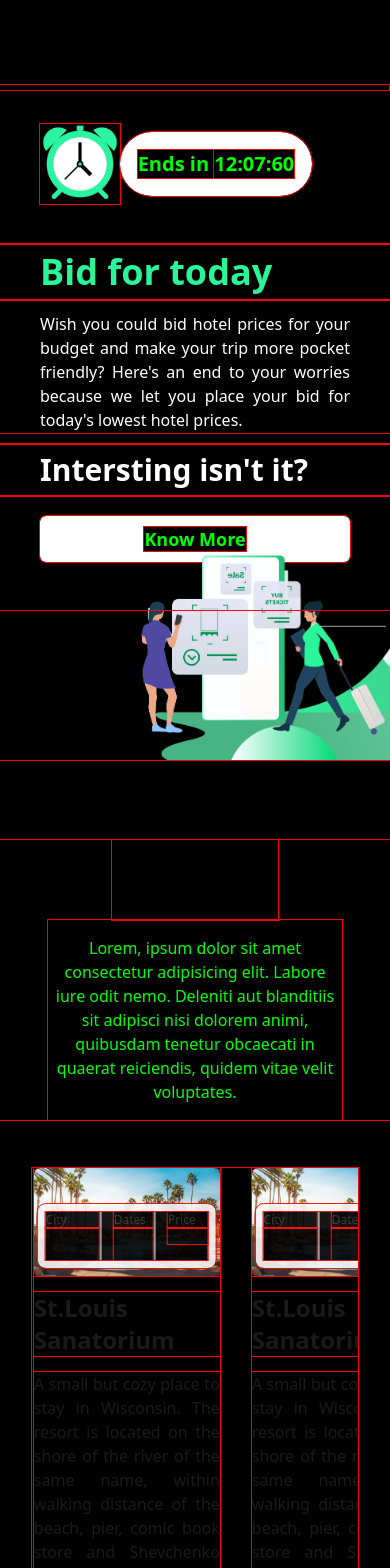
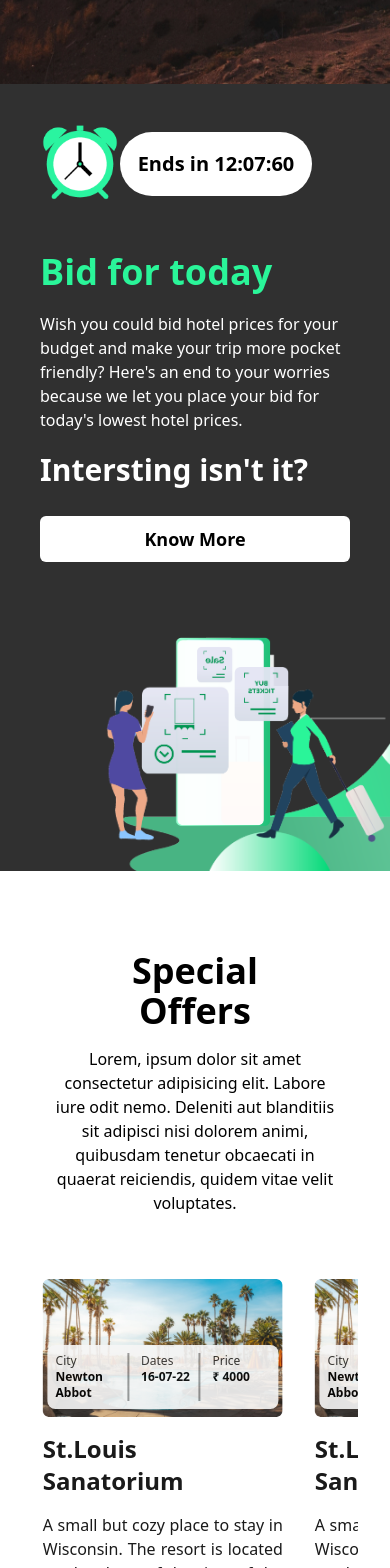
Before and after one commit to jaisonjoshi/Trouvailler-web, a React (Create React App) app: page / in a window 390 px wide. Shown: the part 760-2328 px from the top of the page. Built offline with nearby package versions, Linux system fonts and the light colour scheme.

Commit message:
debugged again

```diff
--- a/src/Pages/Reviews/Review.jsx
+++ b/src/Pages/Reviews/Review.jsx
@@ -5,7 +5,7 @@ import Slider from "react-slick";
 
 const Reviews = () => {
     var settings = {
-        dots: false,
+        dots: true,
         infinite: true,
         speed: 500,
         arrows:false,
@@ -36,7 +36,7 @@ const ReviewsCard = () => {
     return (
         <div>
 
-            <div className="p-20 sm:p-20">
+            <div className=" sm:p-7">
                 <div className='flex justify-center'>
                     <div className='w-2/5 h-2/5 rounded-full'>
                         <img className='w-full object-cover' src={require('../Assets/avatar.png')} alt="Avatar" />
@@ -45,7 +45,7 @@ const ReviewsCard = () => {
                 <p className='text-center pt-10'>
                     I quickly found the right tour for me, but I had a few questions about the hotel, I wrote to tech support and they answered all my questions within an hour. The vacation itself was perfect. Thank you very much. I will come back again and again.
                 </p>
-                <div className='pt-5'>
+                <div className='pt-5 text-center'>
                     <span className='font-medium'>Jannike Borg,</span><span> Publisher</span>
                 </div>
             </div>
--- a/src/Pages/Reviews/ReviewsMob.jsx
+++ b/src/Pages/Reviews/ReviewsMob.jsx
@@ -25,17 +25,17 @@ const ReviewsMob = () => {
 
 const ReviewsCard = () => {
     return (
-        <div className='p-10'>
+        <div className='p-20'>
             <div className='flex justify-center'>
                 <div className='w-2/5 h-2/5 rounded-full'>
                     <img className='w-full object-cover' src={require('../Assets/avatar.png')} alt="Avatar" />
                 </div>
             </div>
-            <p className='text-justify pt-10'>
+            <p className='text-center pt-10'>
                 I quickly found the right tour for me, but I had a few questions about the hotel, I wrote to tech support and they answered all my questions within an hour. The vacation itself was perfect. Thank you very much. I will come back again and again.
             </p>
-            <div className='pt-5'>
-                <span className='font-medium'>Jannike Borg,</span><span> Publisher</span>
+            <div className='pt-5 text-center'>
+                <span className='font-medium'>- Jannike Borg,</span><span> Publisher</span>
             </div>
         </div>
     )
--- a/src/Pages/components/Footer/Footer.jsx
+++ b/src/Pages/components/Footer/Footer.jsx
@@ -35,9 +35,9 @@ const Footer = () => {
           <h3 className='text-lg'>Subscribe to Newsletter</h3>
           <h5 className='text-sm pb-3'>Your email</h5>
           <div className='flex overflow-hidden h-11 rounded-lg w-full'>
-            <div><input type="text" className='h-full grow text-blacky-dark p-3 focus:outline-evergreen' /></div>
-{/*             <button className='flex-none bg-evergreen rounded-r-lg h-auto'><FontAwesomeIcon className='px-4' icon={faPaperPlane} /></button>
- */}          </div>
+            <div><input type="text" className='h-full text-blacky-dark p-3 focus:outline-evergreen' /></div>
+            <button className='flex-none bg-evergreen rounded-r-lg h-auto p-3'><FontAwesomeIcon className='' icon={faPaperPlane} /></button>
+          </div>
           </div>
         </div>
 
--- a/src/Pages/components/cards/special_offers_card.jsx
+++ b/src/Pages/components/cards/special_offers_card.jsx
@@ -6,7 +6,7 @@ import Slider from "react-slick";
 const Offers = () => {
 
   var settings = {
-    dots: false,
+    dots: true,
     arrows: false,
     speed: 500,
     Infinite:true,
@@ -27,7 +27,7 @@ const Offers = () => {
       {
         breakpoint: 640,
         settings: {
-          slidesToShow: 1.5,
+          slidesToShow: 1.2,
           slidesToScroll: 1,
           initialSlide: 2
         }
--- a/src/Pages/components/navbar/navbar.jsx
+++ b/src/Pages/components/navbar/navbar.jsx
@@ -29,7 +29,7 @@ const NavbarTest = () => {
         <div>
             <Navbar className={` w-full z-50 top-0 left-0  px-8 transition-all duration-500 ease-in-out ${stickyClass}`}
   fluid={true}
-  rounded={true}
+
 >
   <Navbar.Brand href="https://flowbite.com/">
   <img
--- a/src/Pages/home/Home.jsx
+++ b/src/Pages/home/Home.jsx
@@ -65,8 +65,8 @@ const Home = () => {
 
       {/* Bid section */}
 
-      <div className='md:flex bg-blacky-light sm:pl-8 xl:pl-20 w-full h-1/6'>
-        <div className='w-full md:w-2/3'>
+      <div className='md:flex  bg-blacky-light sm:pl-8 xl:pl-20 w-full h-1/6'>
+        <div className='w-full md:1/2 lg:w-2/3'>
           <div className="p-10 flex">
             <div className="">
               <img className='w-20 h-20' src={require('../Assets/clock.png')}></img>
@@ -79,15 +79,15 @@ const Home = () => {
           <h1 className='font-bold text-4xl text-evergreen px-10 md:px-20 py-2'>
             Bid for today
           </h1>
-          <p className="text-justify text-whiteglow px-10 md:px-20 py-3">Wish you could bid hotel prices for your budget and make your trip more pocket friendly? Here's an end to your worries because we let you place your bid for today's lowest hotel prices. </p>
+          <p className=" text-whiteglow px-10 md:px-20 py-3">Wish you could bid hotel prices for your budget and make your trip more pocket friendly? Here's an end to your worries because we let you place your bid for today's lowest hotel prices. </p>
           <h2 className="text-3xl text-whiteglow font-bold px-10 md:px-20 py-2">Intersting isn't it?</h2>
 
           <div className="px-10 md:px-20 py-5 pb-12">
             <button className='font-bold text-lg border p-2 rounded-md w-full sm:w-48 bg-whiteglow hover:bg-evergreen border-transparent hover:border-transparent hover:transition-colors hover:duration-200' ><Link className="" to="/what-is-bid">Know More</Link></button>
           </div>
         </div>
-        <div className="md:w-1/3 ">
-          <img className="marginmtop h-full w-full" src={require('../Assets/Image.png')}></img>
+        <div className="md:1/2 lg:w-1/3 flex items-end justify-end">
+          <img className="w-[80%] sm:w-1/2 md:w-full sm:-mt-40 " src={require('../Assets/Image.png')}></img>
         </div>
       </div>
 
@@ -131,7 +131,7 @@ const Home = () => {
         <h1 className='font-bold text-4xl text-center pt-7 mb-8'>Reviews</h1>
         <div className='hidden sm:block px-20'><Review /></div>
         <div className='sm:hidden'><ReviewMob /></div>
-        <div className='text-center py-10 px-7'><button className='bg-blacky-dark text-whiteglow font-semibold p-2 px-10 rounded-md w-full sm:w-auto hover:bg-evergreen hover:text-blacky-dark hover:transition-colors hover:duration-200'>More reviews</button></div>
+        <div className='text-center py-10 px-7'><button className='bg-blacky-dark text-whiteglow font-semibold p-2 px-10 rounded-md  sm:w-auto hover:bg-evergreen hover:text-blacky-dark hover:transition-colors hover:duration-200'>More reviews</button></div>
       </div>
 
       {/* Footer block */}
--- a/src/index.css
+++ b/src/index.css
@@ -9,6 +9,11 @@
 @media only screen and (max-width: 1024px) {
     .offerSlider .slick-list {
         padding: 0 34% 0;
+    }
+  }
+  @media only screen and (max-width: 640px) {
+    .offerSlider .slick-list {
+        padding: 0 20% 0;
     }
   }
 input{outline: none;}
@@ -53,9 +58,9 @@ input{outline: none;}
 .marginmtop{
     margin-top: -11rem;
 }
-
+/*
 * {
     background: #000 !important;
     color: #0f0 !important;
     outline: solid #f00 1px !important;
-  }
+  } */
```
Also changed, not shown: src/Pages/Assets/Image.png.
